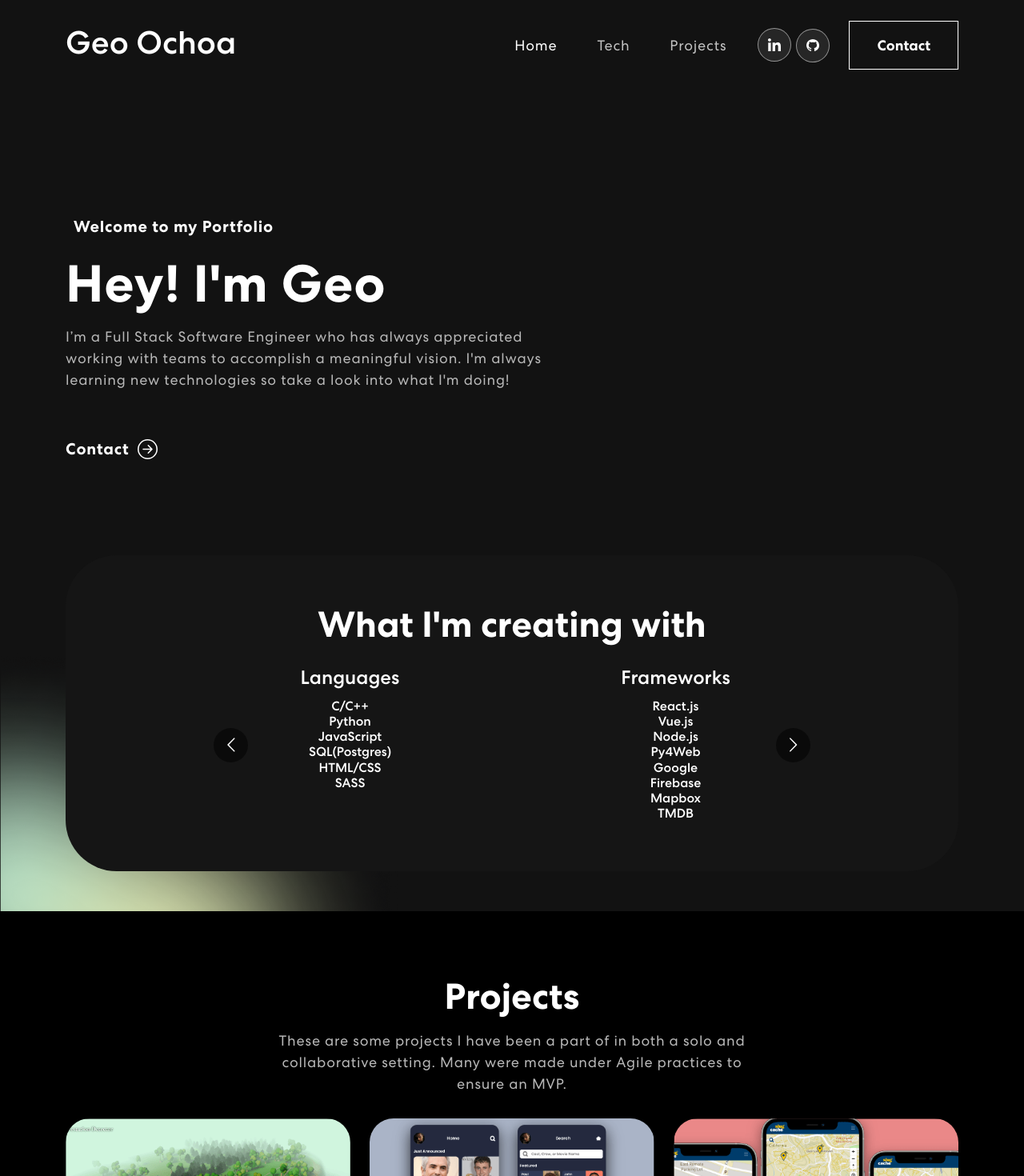
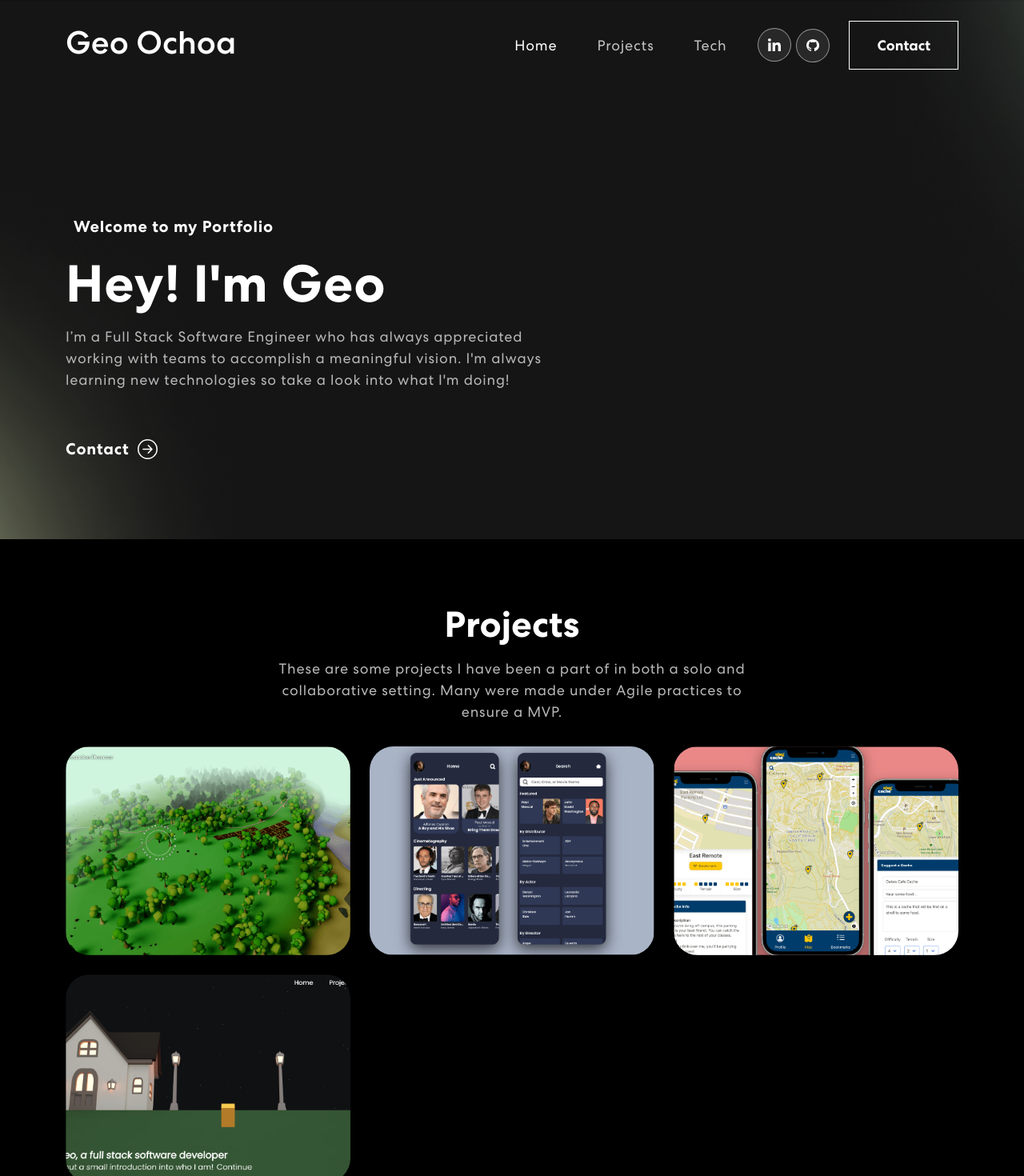
Before and after one commit to geoochoa/Portfolio, a React (Create React App) app: page / in a window 1280 px wide. Shown: the top 1470 px of the page at 80% size. Built offline with nearby package versions, Linux system fonts and the light colour scheme.

Commit message:
more css

```diff
--- a/src/App.css
+++ b/src/App.css
@@ -247,10 +247,12 @@ nav.navbar .navbar-toggler[aria-expanded="true"] .navbar-toggler-icon {
 .banner {
   margin-top: 0;
   padding: 260px 0 100px 0;
-  background-image: none;
+  /* background-image: none; */
   background-position: top center;
   background-size: cover;
   background-repeat: no-repeat;
+  background-image: url('./assets/img/footer-bg.png');
+
 }
 .banner .tagline {
   font-weight: 700;
@@ -371,6 +373,7 @@ nav.navbar .navbar-toggler[aria-expanded="true"] .navbar-toggler-icon {
   padding: 80px 0;
   position: relative;
   background-color: black;
+
 }
 .project h2 {
 	font-size: 45px;
--- a/src/App.js
+++ b/src/App.js
@@ -12,8 +12,8 @@ function App() {
     <div className="App">
       <NavBar />
       <Banner />
+      <Projects />
       <Skills />
-      <Projects />
       <Contact />
       <Footer />
     </div>
--- a/src/components/NavBar.js
+++ b/src/components/NavBar.js
@@ -49,15 +49,6 @@ export const NavBar = () => {
                 Home
               </Nav.Link>
               <Nav.Link
-                href="#skills"
-                className={
-                  activeLink === "skills" ? "active navbar-link" : "navbar-link"
-                }
-                onClick={() => onUpdateActiveLink("skills")}
-              >
-                Tech
-              </Nav.Link>
-              <Nav.Link
                 href="#projects"
                 className={
                   activeLink === "projects"
@@ -67,6 +58,15 @@ export const NavBar = () => {
                 onClick={() => onUpdateActiveLink("projects")}
               >
                 Projects
+              </Nav.Link>
+              <Nav.Link
+                href="#skills"
+                className={
+                  activeLink === "skills" ? "active navbar-link" : "navbar-link"
+                }
+                onClick={() => onUpdateActiveLink("skills")}
+              >
+                Tech
               </Nav.Link>
             </Nav>
             <span className="navbar-text">
--- a/src/components/Projects.js
+++ b/src/components/Projects.js
@@ -30,7 +30,7 @@ export const Projects = () => {
       repoURL: "https://www.github.com/geoochoa/ProductionTracker",
       hostURL: "",
       hostIcon: "",
-      tech: "React HTML/CSS TMDB-API",
+      tech: "React HTML/CSS TMDB",
     },
     {
       title: "SlugCache",
@@ -40,7 +40,7 @@ export const Projects = () => {
       repoURL: "https://www.github.com/UCSC-Geocaching/slugcache",
       hostURL: "",
       hostIcon: "",
-      tech: "Vue.js Py4Web Mapbox-API",
+      tech: "Vue.js Py4Web Mapbox",
     },
     {
       title: "Smaalworld",
@@ -72,7 +72,7 @@ export const Projects = () => {
                   <p>
                     These are some projects I have been a part of in both a solo
                     and collaborative setting. Many were made under Agile
-                    practices to ensure an MVP.
+                    practices to ensure a MVP.
                   </p>
                 </div>
               )}
```
